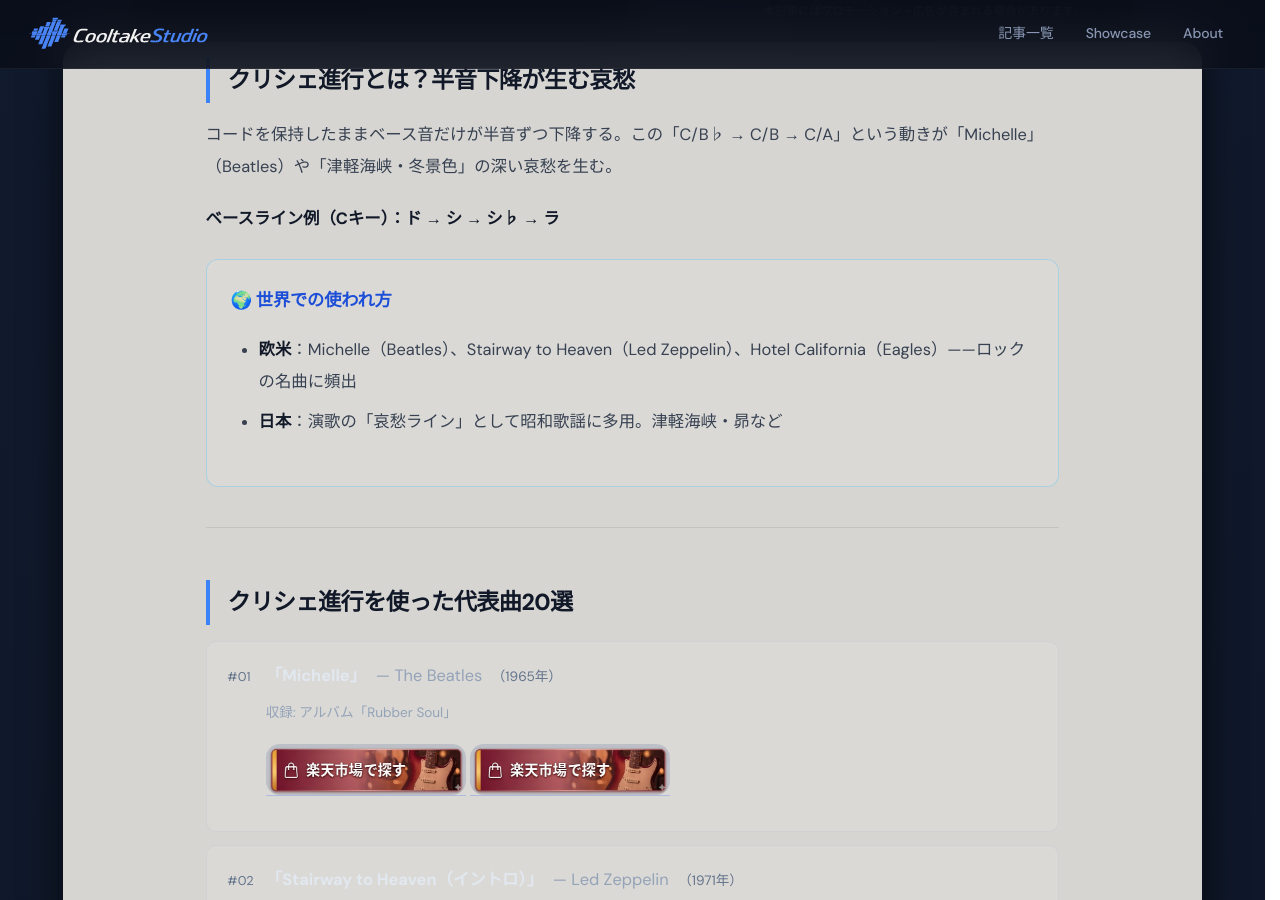
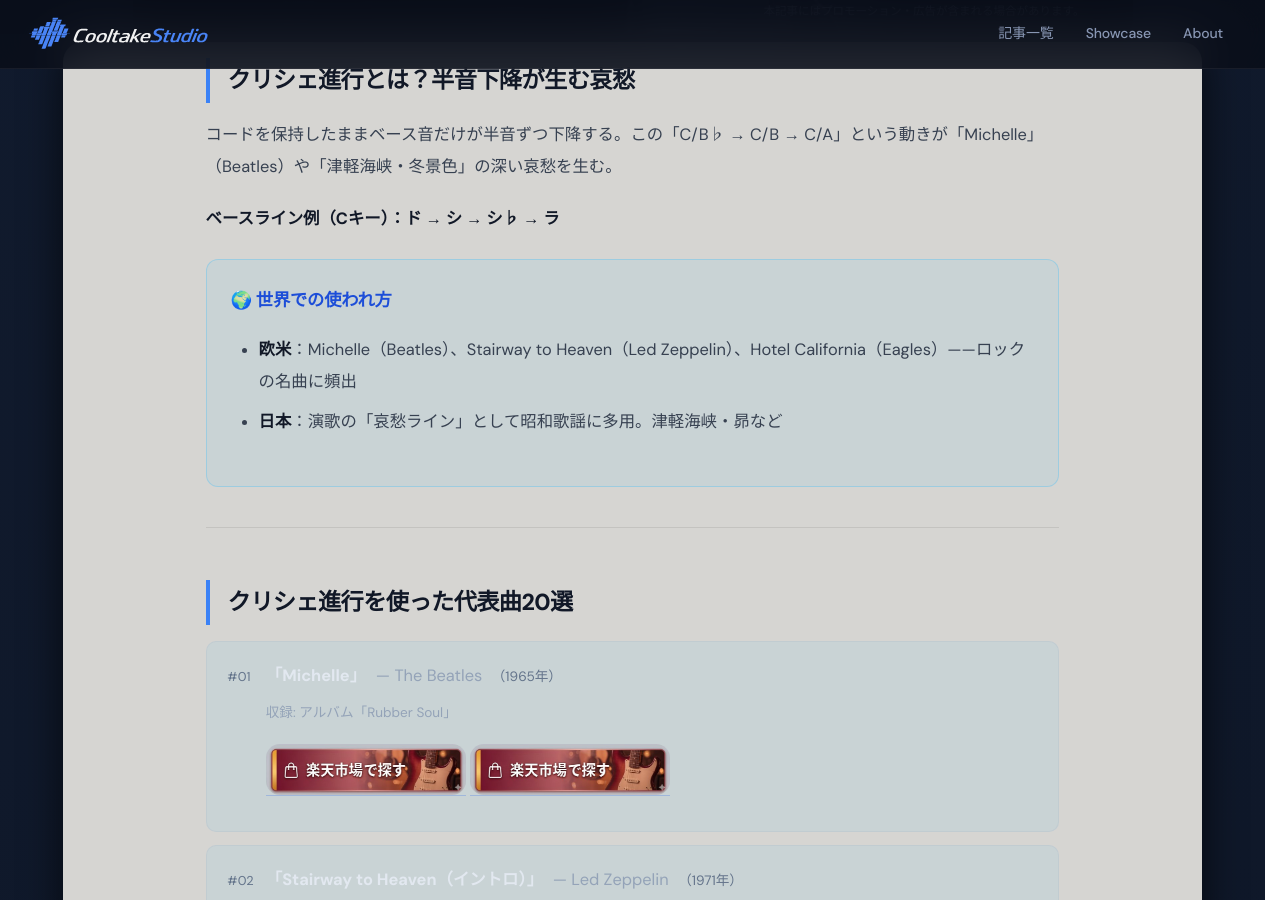
Before and after one commit to cooltake/cooltake-staging, a Jekyll site: the page built from _posts/2026-05-30-chord-progression-08-cliche.md, in a window 1280 px wide and 900 px high, scrolled down 335 px. Built offline with Jekyll 4.4.1, drawn with Linux system fonts in a browser that asks for light colours; some web fonts are replaced.

```diff
--- a/_posts/2026-05-30-chord-progression-08-cliche.md
+++ b/_posts/2026-05-30-chord-progression-08-cliche.md
@@ -14,8 +14,8 @@
 
 **ベースライン例（Cキー）：ド → シ → シ♭ → ラ**
 
-<div style="background:rgba(255,255,255,0.10);border-radius:12px;padding:1.5rem;margin:1.5rem 0;border:1px solid rgba(56,189,248,.3);">
-<h3 style="color:#7dd3fc;margin-top:0;">🌍 世界での使われ方</h3>
+<div style="background:rgba(56,189,248,0.08);border-radius:12px;padding:1.5rem;margin:1.5rem 0;border:1px solid rgba(56,189,248,.3);">
+<h3 style="color:#f1f5f9;margin-top:0;">🌍 世界での使われ方</h3>
 <ul style="color:#e2e8f0;">
 <li><strong>欧米</strong>：Michelle（Beatles）、Stairway to Heaven（Led Zeppelin）、Hotel California（Eagles）——ロックの名曲に頻出</li>
 <li><strong>日本</strong>：演歌の「哀愁ライン」として昭和歌謡に多用。津軽海峡・昴など</li>
@@ -27,7 +27,7 @@
 ## クリシェ進行を使った代表曲20選
 
 
-<div style="background:rgba(255,255,255,0.10);border-radius:10px;padding:1.1rem 1.3rem;margin:.8rem 0;border:1px solid rgba(148,163,184,.15);">
+<div style="background:rgba(56,189,248,0.08);border-radius:10px;padding:1.1rem 1.3rem;margin:.8rem 0;border:1px solid rgba(148,163,184,.15);">
 <div style="display:flex;align-items:baseline;gap:.6rem;margin-bottom:.5rem;">
   <span style="color:#64748b;font-size:.8rem;min-width:1.8rem;">#01</span>
   <span style="color:#e2e8f0;font-weight:bold;">「Michelle」</span>
@@ -40,7 +40,7 @@
 <a href="https://hb.afl.rakuten.co.jp/ichiba/54518dd8.3792440a.54518dd9.03b99be4/?pc=https%3A//search.rakuten.co.jp/search/mall/Beatles%2BRubber%2BSoul%2BCD/" rel="nofollow" referrerpolicy="no-referrer-when-downgrade" style="display:inline-block;text-decoration:none;margin:.4rem 0;"><img src="/assets/images/btn-rakuten.jpg" alt="The Beatles ベスト・全作品を楽天で探す" width="200" style="max-width:100%;height:auto;border-radius:14px;display:block;"></a>
 </div>
 </div>
-<div style="background:rgba(255,255,255,0.10);border-radius:10px;padding:1.1rem 1.3rem;margin:.8rem 0;border:1px solid rgba(148,163,184,.15);">
+<div style="background:rgba(56,189,248,0.08);border-radius:10px;padding:1.1rem 1.3rem;margin:.8rem 0;border:1px solid rgba(148,163,184,.15);">
 <div style="display:flex;align-items:baseline;gap:.6rem;margin-bottom:.5rem;">
   <span style="color:#64748b;font-size:.8rem;min-width:1.8rem;">#02</span>
   <span style="color:#e2e8f0;font-weight:bold;">「Stairway to Heaven（イントロ）」</span>
@@ -53,7 +53,7 @@
 <a href="https://hb.afl.rakuten.co.jp/ichiba/54518dd8.3792440a.54518dd9.03b99be4/?pc=https%3A//search.rakuten.co.jp/search/mall/Led%2BZeppelin%2BIV%2BCD/" rel="nofollow" referrerpolicy="no-referrer-when-downgrade" style="display:inline-block;text-decoration:none;margin:.4rem 0;"><img src="/assets/images/btn-rakuten.jpg" alt="Led Zeppelin ベスト・全作品を楽天で探す" width="200" style="max-width:100%;height:auto;border-radius:14px;display:block;"></a>
 </div>
 </div>
-<div style="background:rgba(255,255,255,0.10);border-radius:10px;padding:1.1rem 1.3rem;margin:.8rem 0;border:1px solid rgba(148,163,184,.15);">
+<div style="background:rgba(56,189,248,0.08);border-radius:10px;padding:1.1rem 1.3rem;margin:.8rem 0;border:1px solid rgba(148,163,184,.15);">
 <div style="display:flex;align-items:baseline;gap:.6rem;margin-bottom:.5rem;">
   <span style="color:#64748b;font-size:.8rem;min-width:1.8rem;">#03</span>
   <span style="color:#e2e8f0;font-weight:bold;">「津軽海峡・冬景色」</span>
@@ -66,7 +66,7 @@
 <a href="https://hb.afl.rakuten.co.jp/ichiba/54518dd8.3792440a.54518dd9.03b99be4/?pc=https%3A//search.rakuten.co.jp/search/mall/%E7%9F%B3%E5%B7%9D%E3%81%95%E3%82%86%E3%82%8A%2B%E3%83%99%E3%82%B9%E3%83%88%2BCD/" rel="nofollow" referrerpolicy="no-referrer-when-downgrade" style="display:inline-block;text-decoration:none;margin:.4rem 0;"><img src="/assets/images/btn-rakuten.jpg" alt="石川さゆり ベスト・全作品を楽天で探す" width="200" style="max-width:100%;height:auto;border-radius:14px;display:block;"></a>
 </div>
 </div>
-<div style="background:rgba(255,255,255,0.10);border-radius:10px;padding:1.1rem 1.3rem;margin:.8rem 0;border:1px solid rgba(148,163,184,.15);">
+<div style="background:rgba(56,189,248,0.08);border-radius:10px;padding:1.1rem 1.3rem;margin:.8rem 0;border:1px solid rgba(148,163,184,.15);">
 <div style="display:flex;align-items:baseline;gap:.6rem;margin-bottom:.5rem;">
   <span style="color:#64748b;font-size:.8rem;min-width:1.8rem;">#04</span>
   <span style="color:#e2e8f0;font-weight:bold;">「昴（すばる）」</span>
@@ -79,7 +79,7 @@
 <a href="https://hb.afl.rakuten.co.jp/ichiba/54518dd8.3792440a.54518dd9.03b99be4/?pc=https%3A//search.rakuten.co.jp/search/mall/%E8%B0%B7%E6%9D%91%E6%96%B0%E5%8F%B8%2B%E3%83%99%E3%82%B9%E3%83%88%2BCD/" rel="nofollow" referrerpolicy="no-referrer-when-downgrade" style="display:inline-block;text-decoration:none;margin:.4rem 0;"><img src="/assets/images/btn-rakuten.jpg" alt="谷村新司 ベスト・全作品を楽天で探す" width="200" style="max-width:100%;height:auto;border-radius:14px;display:block;"></a>
 </div>
 </div>
-<div style="background:rgba(255,255,255,0.10);border-radius:10px;padding:1.1rem 1.3rem;margin:.8rem 0;border:1px solid rgba(148,163,184,.15);">
+<div style="background:rgba(56,189,248,0.08);border-radius:10px;padding:1.1rem 1.3rem;margin:.8rem 0;border:1px solid rgba(148,163,184,.15);">
 <div style="display:flex;align-items:baseline;gap:.6rem;margin-bottom:.5rem;">
   <span style="color:#64748b;font-size:.8rem;min-width:1.8rem;">#05</span>
   <span style="color:#e2e8f0;font-weight:bold;">「ガラスの十代」</span>
@@ -92,7 +92,7 @@
 <a href="https://hb.afl.rakuten.co.jp/ichiba/54518dd8.3792440a.54518dd9.03b99be4/?pc=https%3A//search.rakuten.co.jp/search/mall/%E5%85%89GENJI%2B%E3%83%99%E3%82%B9%E3%83%88%2BCD/" rel="nofollow" referrerpolicy="no-referrer-when-downgrade" style="display:inline-block;text-decoration:none;margin:.4rem 0;"><img src="/assets/images/btn-rakuten.jpg" alt="光GENJI ベスト・全作品を楽天で探す" width="200" style="max-width:100%;height:auto;border-radius:14px;display:block;"></a>
 </div>
 </div>
-<div style="background:rgba(255,255,255,0.10);border-radius:10px;padding:1.1rem 1.3rem;margin:.8rem 0;border:1px solid rgba(148,163,184,.15);">
+<div style="background:rgba(56,189,248,0.08);border-radius:10px;padding:1.1rem 1.3rem;margin:.8rem 0;border:1px solid rgba(148,163,184,.15);">
 <div style="display:flex;align-items:baseline;gap:.6rem;margin-bottom:.5rem;">
   <span style="color:#64748b;font-size:.8rem;min-width:1.8rem;">#06</span>
   <span style="color:#e2e8f0;font-weight:bold;">「Fly Me to the Moon」</span>
@@ -105,7 +105,7 @@
 <a href="https://hb.afl.rakuten.co.jp/ichiba/54518dd8.3792440a.54518dd9.03b99be4/?pc=https%3A//search.rakuten.co.jp/search/mall/Frank%2BSinatra%2B%E3%83%99%E3%82%B9%E3%83%88%2BCD/" rel="nofollow" referrerpolicy="no-referrer-when-downgrade" style="display:inline-block;text-decoration:none;margin:.4rem 0;"><img src="/assets/images/btn-rakuten.jpg" alt="Frank Sinatra ベスト・全作品を楽天で探す" width="200" style="max-width:100%;height:auto;border-radius:14px;display:block;"></a>
 </div>
 </div>
-<div style="background:rgba(255,255,255,0.10);border-radius:10px;padding:1.1rem 1.3rem;margin:.8rem 0;border:1px solid rgba(148,163,184,.15);">
+<div style="background:rgba(56,189,248,0.08);border-radius:10px;padding:1.1rem 1.3rem;margin:.8rem 0;border:1px solid rgba(148,163,184,.15);">
 <div style="display:flex;align-items:baseline;gap:.6rem;margin-bottom:.5rem;">
   <span style="color:#64748b;font-size:.8rem;min-width:1.8rem;">#07</span>
   <span style="color:#e2e8f0;font-weight:bold;">「Hotel California（イントロ）」</span>
@@ -118,7 +118,7 @@
 <a href="https://hb.afl.rakuten.co.jp/ichiba/54518dd8.3792440a.54518dd9.03b99be4/?pc=https%3A//search.rakuten.co.jp/search/mall/Eagles%2BHotel%2BCalifornia%2BCD/" rel="nofollow" referrerpolicy="no-referrer-when-downgrade" style="display:inline-block;text-decoration:none;margin:.4rem 0;"><img src="/assets/images/btn-rakuten.jpg" alt="Eagles ベスト・全作品を楽天で探す" width="200" style="max-width:100%;height:auto;border-radius:14px;display:block;"></a>
 </div>
 </div>
-<div style="background:rgba(255,255,255,0.10);border-radius:10px;padding:1.1rem 1.3rem;margin:.8rem 0;border:1px solid rgba(148,163,184,.15);">
+<div style="background:rgba(56,189,248,0.08);border-radius:10px;padding:1.1rem 1.3rem;margin:.8rem 0;border:1px solid rgba(148,163,184,.15);">
 <div style="display:flex;align-items:baseline;gap:.6rem;margin-bottom:.5rem;">
   <span style="color:#64748b;font-size:.8rem;min-width:1.8rem;">#08</span>
   <span style="color:#e2e8f0;font-weight:bold;">「北の国から」</span>
@@ -131,7 +131,7 @@
 <a href="https://hb.afl.rakuten.co.jp/ichiba/54518dd8.3792440a.54518dd9.03b99be4/?pc=https%3A//search.rakuten.co.jp/search/mall/%E3%81%95%E3%81%A0%E3%81%BE%E3%81%95%E3%81%97%2B%E3%83%99%E3%82%B9%E3%83%88%2BCD/" rel="nofollow" referrerpolicy="no-referrer-when-downgrade" style="display:inline-block;text-decoration:none;margin:.4rem 0;"><img src="/assets/images/btn-rakuten.jpg" alt="さだまさし ベスト・全作品を楽天で探す" width="200" style="max-width:100%;height:auto;border-radius:14px;display:block;"></a>
 </div>
 </div>
-<div style="background:rgba(255,255,255,0.10);border-radius:10px;padding:1.1rem 1.3rem;margin:.8rem 0;border:1px solid rgba(148,163,184,.15);">
+<div style="background:rgba(56,189,248,0.08);border-radius:10px;padding:1.1rem 1.3rem;margin:.8rem 0;border:1px solid rgba(148,163,184,.15);">
 <div style="display:flex;align-items:baseline;gap:.6rem;margin-bottom:.5rem;">
   <span style="color:#64748b;font-size:.8rem;min-width:1.8rem;">#09</span>
   <span style="color:#e2e8f0;font-weight:bold;">「Romeo and Juliet」</span>
@@ -144,7 +144,7 @@
 <a href="https://hb.afl.rakuten.co.jp/ichiba/54518dd8.3792440a.54518dd9.03b99be4/?pc=https%3A//search.rakuten.co.jp/search/mall/Dire%2BStraits%2BMaking%2BMovies%2BCD/" rel="nofollow" referrerpolicy="no-referrer-when-downgrade" style="display:inline-block;text-decoration:none;margin:.4rem 0;"><img src="/assets/images/btn-rakuten.jpg" alt="Dire Straits ベスト・全作品を楽天で探す" width="200" style="max-width:100%;height:auto;border-radius:14px;display:block;"></a>
 </div>
 </div>
-<div style="background:rgba(255,255,255,0.10);border-radius:10px;padding:1.1rem 1.3rem;margin:.8rem 0;border:1px solid rgba(148,163,184,.15);">
+<div style="background:rgba(56,189,248,0.08);border-radius:10px;padding:1.1rem 1.3rem;margin:.8rem 0;border:1px solid rgba(148,163,184,.15);">
 <div style="display:flex;align-items:baseline;gap:.6rem;margin-bottom:.5rem;">
   <span style="color:#64748b;font-size:.8rem;min-width:1.8rem;">#10</span>
   <span style="color:#e2e8f0;font-weight:bold;">「夜霧よ今夜も有難う」</span>
@@ -157,7 +157,7 @@
 <a href="https://hb.afl.rakuten.co.jp/ichiba/54518dd8.3792440a.54518dd9.03b99be4/?pc=https%3A//search.rakuten.co.jp/search/mall/%E7%9F%B3%E5%8E%9F%E8%A3%95%E6%AC%A1%E9%83%8E%2B%E3%83%99%E3%82%B9%E3%83%88%2BCD/" rel="nofollow" referrerpolicy="no-referrer-when-downgrade" style="display:inline-block;text-decoration:none;margin:.4rem 0;"><img src="/assets/images/btn-rakuten.jpg" alt="石原裕次郎 ベスト・全作品を楽天で探す" width="200" style="max-width:100%;height:auto;border-radius:14px;display:block;"></a>
 </div>
 </div>
-<div style="background:rgba(255,255,255,0.10);border-radius:10px;padding:1.1rem 1.3rem;margin:.8rem 0;border:1px solid rgba(148,163,184,.15);">
+<div style="background:rgba(56,189,248,0.08);border-radius:10px;padding:1.1rem 1.3rem;margin:.8rem 0;border:1px solid rgba(148,163,184,.15);">
 <div style="display:flex;align-items:baseline;gap:.6rem;margin-bottom:.5rem;">
   <span style="color:#64748b;font-size:.8rem;min-width:1.8rem;">#11</span>
   <span style="color:#e2e8f0;font-weight:bold;">「Georgia On My Mind」</span>
@@ -170,7 +170,7 @@
 <a href="https://hb.afl.rakuten.co.jp/ichiba/54518dd8.3792440a.54518dd9.03b99be4/?pc=https%3A//search.rakuten.co.jp/search/mall/Ray%2BCharles%2B%E3%83%99%E3%82%B9%E3%83%88%2BCD/" rel="nofollow" referrerpolicy="no-referrer-when-downgrade" style="display:inline-block;text-decoration:none;margin:.4rem 0;"><img src="/assets/images/btn-rakuten.jpg" alt="Ray Charles ベスト・全作品を楽天で探す" width="200" style="max-width:100%;height:auto;border-radius:14px;display:block;"></a>
 </div>
 </div>
-<div style="background:rgba(255,255,255,0.10);border-radius:10px;padding:1.1rem 1.3rem;margin:.8rem 0;border:1px solid rgba(148,163,184,.15);">
+<div style="background:rgba(56,189,248,0.08);border-radius:10px;padding:1.1rem 1.3rem;margin:.8rem 0;border:1px solid rgba(148,163,184,.15);">
 <div style="display:flex;align-items:baseline;gap:.6rem;margin-bottom:.5rem;">
   <span style="color:#64748b;font-size:.8rem;min-width:1.8rem;">#12</span>
   <span style="color:#e2e8f0;font-weight:bold;">「ふれあい」</span>
@@ -183,7 +183,7 @@
 <a href="https://hb.afl.rakuten.co.jp/ichiba/54518dd8.3792440a.54518dd9.03b99be4/?pc=https%3A//search.rakuten.co.jp/search/mall/%E4%B8%AD%E6%9D%91%E9%9B%85%E4%BF%8A%2B%E3%83%99%E3%82%B9%E3%83%88%2BCD/" rel="nofollow" referrerpolicy="no-referrer-when-downgrade" style="display:inline-block;text-decoration:none;margin:.4rem 0;"><img src="/assets/images/btn-rakuten.jpg" alt="中村雅俊 ベスト・全作品を楽天で探す" width="200" style="max-width:100%;height:auto;border-radius:14px;display:block;"></a>
 </div>
 </div>
-<div style="background:rgba(255,255,255,0.10);border-radius:10px;padding:1.1rem 1.3rem;margin:.8rem 0;border:1px solid rgba(148,163,184,.15);">
+<div style="background:rgba(56,189,248,0.08);border-radius:10px;padding:1.1rem 1.3rem;margin:.8rem 0;border:1px solid rgba(148,163,184,.15);">
 <div style="display:flex;align-items:baseline;gap:.6rem;margin-bottom:.5rem;">
   <span style="color:#64748b;font-size:.8rem;min-width:1.8rem;">#13</span>
   <span style="color:#e2e8f0;font-weight:bold;">「What's Going On」</span>
@@ -196,7 +196,7 @@
 <a href="https://hb.afl.rakuten.co.jp/ichiba/54518dd8.3792440a.54518dd9.03b99be4/?pc=https%3A//search.rakuten.co.jp/search/mall/Marvin%2BGaye%2B%E3%83%99%E3%82%B9%E3%83%88%2BCD/" rel="nofollow" referrerpolicy="no-referrer-when-downgrade" style="display:inline-block;text-decoration:none;margin:.4rem 0;"><img src="/assets/images/btn-rakuten.jpg" alt="Marvin Gaye ベスト・全作品を楽天で探す" width="200" style="max-width:100%;height:auto;border-radius:14px;display:block;"></a>
 </div>
 </div>
-<div style="background:rgba(255,255,255,0.10);border-radius:10px;padding:1.1rem 1.3rem;margin:.8rem 0;border:1px solid rgba(148,163,184,.15);">
+<div style="background:rgba(56,189,248,0.08);border-radius:10px;padding:1.1rem 1.3rem;margin:.8rem 0;border:1px solid rgba(148,163,184,.15);">
 <div style="display:flex;align-items:baseline;gap:.6rem;margin-bottom:.5rem;">
   <span style="color:#64748b;font-size:.8rem;min-width:1.8rem;">#14</span>
   <span style="color:#e2e8f0;font-weight:bold;">「悲しい色やね」</span>
@@ -209,7 +209,7 @@
 <a href="https://hb.afl.rakuten.co.jp/ichiba/54518dd8.3792440a.54518dd9.03b99be4/?pc=https%3A//search.rakuten.co.jp/search/mall/%E4%B8%8A%E7%94%B0%E6%AD%A3%E6%A8%B9%2B%E3%83%99%E3%82%B9%E3%83%88%2BCD/" rel="nofollow" referrerpolicy="no-referrer-when-downgrade" style="display:inline-block;text-decoration:none;margin:.4rem 0;"><img src="/assets/images/btn-rakuten.jpg" alt="上田正樹 ベスト・全作品を楽天で探す" width="200" style="max-width:100%;height:auto;border-radius:14px;display:block;"></a>
 </div>
 </div>
-<div style="background:rgba(255,255,255,0.10);border-radius:10px;padding:1.1rem 1.3rem;margin:.8rem 0;border:1px solid rgba(148,163,184,.15);">
+<div style="background:rgba(56,189,248,0.08);border-radius:10px;padding:1.1rem 1.3rem;margin:.8rem 0;border:1px solid rgba(148,163,184,.15);">
 <div style="display:flex;align-items:baseline;gap:.6rem;margin-bottom:.5rem;">
   <span style="color:#64748b;font-size:.8rem;min-width:1.8rem;">#15</span>
   <span style="color:#e2e8f0;font-weight:bold;">「My Funny Valentine」</span>
@@ -222,7 +222,7 @@
 <a href="https://hb.afl.rakuten.co.jp/ichiba/54518dd8.3792440a.54518dd9.03b99be4/?pc=https%3A//search.rakuten.co.jp/search/mall/Chet%2BBaker%2B%E3%83%99%E3%82%B9%E3%83%88%2BCD/" rel="nofollow" referrerpolicy="no-referrer-when-downgrade" style="display:inline-block;text-decoration:none;margin:.4rem 0;"><img src="/assets/images/btn-rakuten.jpg" alt="Chet Baker ベスト・全作品を楽天で探す" width="200" style="max-width:100%;height:auto;border-radius:14px;display:block;"></a>
 </div>
 </div>
-<div style="background:rgba(255,255,255,0.10);border-radius:10px;padding:1.1rem 1.3rem;margin:.8rem 0;border:1px solid rgba(148,163,184,.15);">
+<div style="background:rgba(56,189,248,0.08);border-radius:10px;padding:1.1rem 1.3rem;margin:.8rem 0;border:1px solid rgba(148,163,184,.15);">
 <div style="display:flex;align-items:baseline;gap:.6rem;margin-bottom:.5rem;">
   <span style="color:#64748b;font-size:.8rem;min-width:1.8rem;">#16</span>
   <span style="color:#e2e8f0;font-weight:bold;">「テキーラ・サンライズ」</span>
@@ -235,7 +235,7 @@
 <a href="https://hb.afl.rakuten.co.jp/ichiba/54518dd8.3792440a.54518dd9.03b99be4/?pc=https%3A//search.rakuten.co.jp/search/mall/Eagles%2BDesperado%2BCD/" rel="nofollow" referrerpolicy="no-referrer-when-downgrade" style="display:inline-block;text-decoration:none;margin:.4rem 0;"><img src="/assets/images/btn-rakuten.jpg" alt="Eagles ベスト・全作品を楽天で探す" width="200" style="max-width:100%;height:auto;border-radius:14px;display:block;"></a>
 </div>
 </div>
-<div style="background:rgba(255,255,255,0.10);border-radius:10px;padding:1.1rem 1.3rem;margin:.8rem 0;border:1px solid rgba(148,163,184,.15);">
+<div style="background:rgba(56,189,248,0.08);border-radius:10px;padding:1.1rem 1.3rem;margin:.8rem 0;border:1px solid rgba(148,163,184,.15);">
 <div style="display:flex;align-items:baseline;gap:.6rem;margin-bottom:.5rem;">
   <span style="color:#64748b;font-size:.8rem;min-width:1.8rem;">#17</span>
   <span style="color:#e2e8f0;font-weight:bold;">「クリスマス・イブ」</span>
@@ -248,7 +248,7 @@
 <a href="https://hb.afl.rakuten.co.jp/ichiba/54518dd8.3792440a.54518dd9.03b99be4/?pc=https%3A//search.rakuten.co.jp/search/mall/%E5%B1%B1%E4%B8%8B%E9%81%94%E9%83%8E%2B%E3%83%99%E3%82%B9%E3%83%88%2BCD/" rel="nofollow" referrerpolicy="no-referrer-when-downgrade" style="display:inline-block;text-decoration:none;margin:.4rem 0;"><img src="/assets/images/btn-rakuten.jpg" alt="山下達郎 ベスト・全作品を楽天で探す" width="200" style="max-width:100%;height:auto;border-radius:14px;display:block;"></a>
 </div>
 </div>
-<div style="background:rgba(255,255,255,0.10);border-radius:10px;padding:1.1rem 1.3rem;margin:.8rem 0;border:1px solid rgba(148,163,184,.15);">
+<div style="background:rgba(56,189,248,0.08);border-radius:10px;padding:1.1rem 1.3rem;margin:.8rem 0;border:1px solid rgba(148,163,184,.15);">
 <div style="display:flex;align-items:baseline;gap:.6rem;margin-bottom:.5rem;">
   <span style="color:#64748b;font-size:.8rem;min-width:1.8rem;">#18</span>
   <span style="color:#e2e8f0;font-weight:bold;">「September In The Rain」</span>
@@ -261,7 +261,7 @@
 <a href="https://hb.afl.rakuten.co.jp/ichiba/54518dd8.3792440a.54518dd9.03b99be4/?pc=https%3A//search.rakuten.co.jp/search/mall/Dinah%2BWashington%2B%E3%83%99%E3%82%B9%E3%83%88%2BCD/" rel="nofollow" referrerpolicy="no-referrer-when-downgrade" style="display:inline-block;text-decoration:none;margin:.4rem 0;"><img src="/assets/images/btn-rakuten.jpg" alt="Dinah Washington ベスト・全作品を楽天で探す" width="200" style="max-width:100%;height:auto;border-radius:14px;display:block;"></a>
 </div>
 </div>
-<div style="background:rgba(255,255,255,0.10);border-radius:10px;padding:1.1rem 1.3rem;margin:.8rem 0;border:1px solid rgba(148,163,184,.15);">
+<div style="background:rgba(56,189,248,0.08);border-radius:10px;padding:1.1rem 1.3rem;margin:.8rem 0;border:1px solid rgba(148,163,184,.15);">
 <div style="display:flex;align-items:baseline;gap:.6rem;margin-bottom:.5rem;">
   <span style="color:#64748b;font-size:.8rem;min-width:1.8rem;">#19</span>
   <span style="color:#e2e8f0;font-weight:bold;">「時代」</span>
@@ -274,7 +274,7 @@
 <a href="https://hb.afl.rakuten.co.jp/ichiba/54518dd8.3792440a.54518dd9.03b99be4/?pc=https%3A//search.rakuten.co.jp/search/mall/%E4%B8%AD%E5%B3%B6%E3%81%BF%E3%82%86%E3%81%8D%2B%E3%83%99%E3%82%B9%E3%83%88%2BCD/" rel="nofollow" referrerpolicy="no-referrer-when-downgrade" style="display:inline-block;text-decoration:none;margin:.4rem 0;"><img src="/assets/images/btn-rakuten.jpg" alt="中島みゆき ベスト・全作品を楽天で探す" width="200" style="max-width:100%;height:auto;border-radius:14px;display:block;"></a>
 </div>
 </div>
-<div style="background:rgba(255,255,255,0.10);border-radius:10px;padding:1.1rem 1.3rem;margin:.8rem 0;border:1px solid rgba(148,163,184,.15);">
+<div style="background:rgba(56,189,248,0.08);border-radius:10px;padding:1.1rem 1.3rem;margin:.8rem 0;border:1px solid rgba(148,163,184,.15);">
 <div style="display:flex;align-items:baseline;gap:.6rem;margin-bottom:.5rem;">
   <span style="color:#64748b;font-size:.8rem;min-width:1.8rem;">#20</span>
   <span style="color:#e2e8f0;font-weight:bold;">「Hurt」</span>
@@ -312,6 +312,6 @@
 ---
 
 <div style="display:flex;justify-content:space-between;flex-wrap:wrap;gap:.8rem;margin:2rem 0;">
-<a href="/2026/05/30/chord-progression-07-blues/" style="display:inline-block;padding:.5rem 1rem;background:rgba(99,102,241,.15);border:1px solid rgba(99,102,241,.3);border-radius:8px;color:#a5b4fc;text-decoration:none;font-size:.9rem;">← #07 ブルース進行</a>
+<a href="/2026/05/30/chord-progression-07-blues/" style="display:inline-block;padding:.5rem 1rem;background:rgba(99,102,241,.15);border:1px solid rgba(99,102,241,.3);border-radius:8px;color:#f1f5f9;text-decoration:none;font-size:.9rem;">← #07 ブルース進行</a>
 <span></span>
 </div>
```
